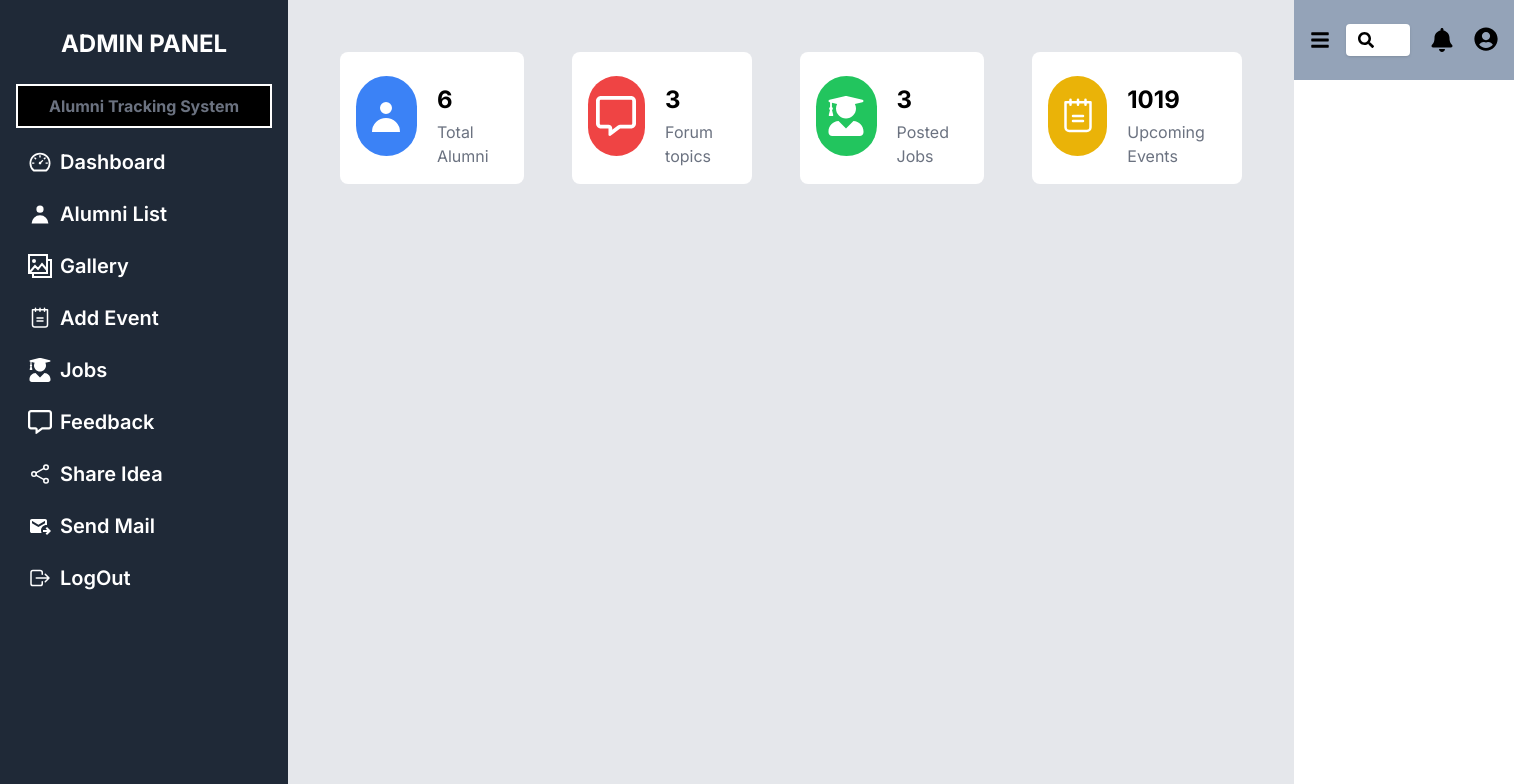
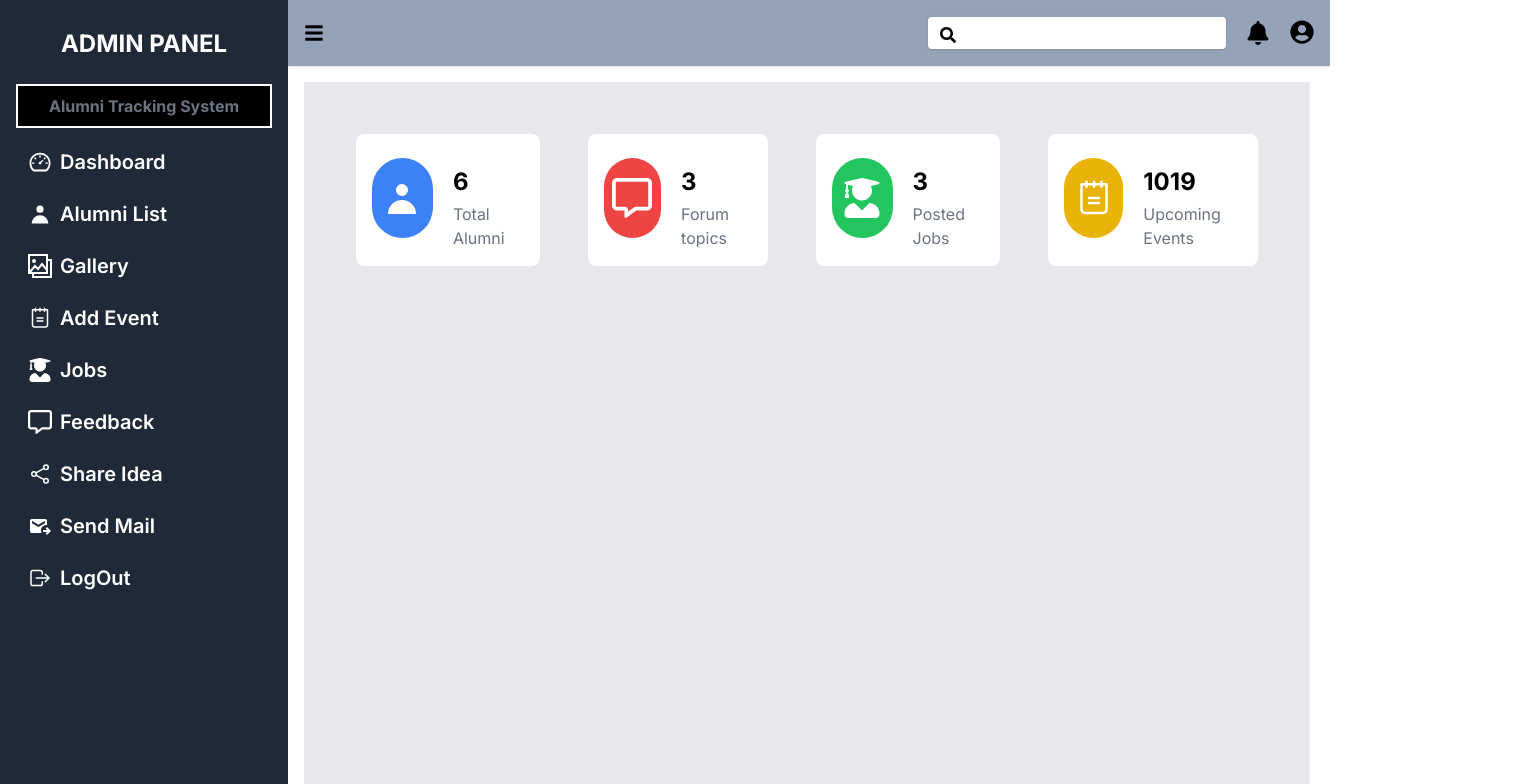
Before and after one commit to Viswajith2003/Alumni_Website, a Next.js app: page /ui/adminDash in a window 1280 px wide. Shown: the top 784 px of the page, 1514 px wide, since content can reach past the window. Built offline with nearby package versions, Linux system fonts and the light colour scheme.

Commit message:
admin dash align set

```diff
--- a/app/ui/adminDash/dashboard /page.tsx
+++ b/app/ui/adminDash/dashboard /page.tsx
@@ -4,13 +4,14 @@ import data from "./data";
 
 export default function Dashboard({ sidebarToggle, setSidebarToggle }) {
   return (
-    <div className={`${sidebarToggle ? "" : "ml-72"} w-full`}>
-
+    <div className={`${sidebarToggle} p-1`}>
       <div className="bg-gray-200 h-[840px] p-5">
         <div className="flex p-8 gap-12">
           {data.map((item, index) => (
             <div key={index} className="flex space-x-5 bg-white p-4 rounded-lg">
-              <div className={`model rounded-full w-20 h-20 mt-2 flex items-center justify-center ${item.color}`}>
+              <div
+                className={`model rounded-full w-20 h-20 mt-2 flex items-center justify-center ${item.color}`}
+              >
                 <item.icon className="text-white w-10 h-10" />
               </div>
               <div className="mt-4 space-y-1">
--- a/app/ui/adminDash/navbar/page.tsx
+++ b/app/ui/adminDash/navbar/page.tsx
@@ -1,19 +1,18 @@
 import React from "react";
 import { FaBars, FaBell, FaSearch, FaUserCircle } from "react-icons/fa";
 
-// Correct
-export default function NavAdmin({ sidebarToggle, setSidebarToggle }) {
+export default function Navbar({ sidebarToggle, setSidebarToggle }) {
   return (
-    <div className="text-black bg-slate-400 px-4 py-3 flex h-20 justify-between">
+    <div className="bg-slate-400 px-4 py-4 flex h-20 justify-between items-center shadow">
       <div className="flex items-center text-xl">
         <FaBars
-          className=" me-4 cursor-pointer"
-          onClick={() => setSidebarToggle(!sidebarToggle)} // should call the function
+          className="me-4 cursor-pointer"
+          onClick={() => setSidebarToggle(!sidebarToggle)}
         />
       </div>
       <div className="flex items-center gap-x-5">
         <div className="relative md:w-65">
-          <span className="relative md:absolute inset-y-0 left-0 fkex items-center pl-2">
+          <span className="relative md:absolute inset-y-0 left-0 flex items-center pl-2">
             <button className="p-1 focus:outline-none text-white md:text-black mt-1">
               <FaSearch />
             </button>
@@ -23,13 +22,13 @@ export default function NavAdmin({ sidebarToggle, setSidebarToggle }) {
             className="w-full px-4 py-1 pl-12 rounded shadow outline-none hidden md:block"
           />
         </div>
-        <div className="">
+        <div>
           <FaBell className="w-6 h-6" />
         </div>
         <div className="relative">
-          <button className=" group">
+          <button className="group">
             <FaUserCircle className="w-6 h-6 mt-1" />
-            <div className="z-10 hidden absolute  rounded-lg shadow w-32 group-focus:block top-full right-0">
+            <div className="z-10 hidden absolute rounded-lg shadow w-32 group-focus:block top-full right-0">
               <ul className="py-2 text-sm text-gray-950">
                 <li>
                   <a href="">Profile</a>
--- a/app/ui/adminDash/page.tsx
+++ b/app/ui/adminDash/page.tsx
@@ -5,15 +5,25 @@ import Navbar from "./navbar/page";
 import DashAdmin from "./dashboard /page";
 
 export default function AdminDash() {
-  const [sidebarToggle, setSidebarToggle] = useState(false); // ensure this is defined
+  const [sidebarToggle, setSidebarToggle] = useState(false);
+
   return (
-    <div className="flex">
+    <div className="flex h-screen">
       <Sidebar sidebarToggle={sidebarToggle} />
-      <DashAdmin
-        sidebarToggle={sidebarToggle}
-        setSidebarToggle={setSidebarToggle}
-      />
-      <Navbar sidebarToggle={sidebarToggle} setSidebarToggle={setSidebarToggle} />
+      <div
+        className={`flex flex-col w-full ${sidebarToggle ? "" : "ml-72"}`}
+      >
+        <Navbar
+          sidebarToggle={sidebarToggle}
+          setSidebarToggle={setSidebarToggle}
+        />
+        <main className="flex-grow p-3 pr-4">
+          <DashAdmin
+            sidebarToggle={sidebarToggle}
+            setSidebarToggle={setSidebarToggle}
+          />
+        </main>
+      </div>
     </div>
   );
 }
--- a/app/ui/adminDash/sidebar/page.tsx
+++ b/app/ui/adminDash/sidebar/page.tsx
@@ -1,5 +1,6 @@
 import React from "react";
-import Data from "./data.js";
+import Link from "next/link";
+import Data from "./data";
 
 export default function Sidebar({ sidebarToggle }) {
   return (
@@ -8,26 +9,24 @@ export default function Sidebar({ sidebarToggle }) {
         sidebarToggle ? "hidden" : "block"
       } w-72 bg-gray-800 fixed h-full px-4 py-2`}
     >
-      <div className=" mb-6 flex items-center justify-center">
+      <div className="mb-6 flex items-center justify-center">
         <h1 className="text-2xl text-white font-bold mt-5">ADMIN PANEL</h1>
       </div>
-
       <div className="flex items-center justify-center bg-black border-2 border-white p-2">
         <h1 className="text-[16px] text-gray-500 font-bold">
           Alumni Tracking System
         </h1>
       </div>
-
-      <ul className="mt-3 text-white font-bold  ">
+      <ul className="mt-3 text-white font-bold">
         {Data.map((item, index) => (
           <li
             key={index}
             className="mb-2 rounded hover:shadow hover:bg-blue-500 py-2"
           >
-            <a href="#" className="px-3 flex items-center gap-2">
+            <Link href={item.path} className="px-3 flex items-center gap-2">
               <item.icon className="w-6 h-6" />
               <h2 className="text-xl font-semibold">{item.name}</h2>
-            </a>
+            </Link>
           </li>
         ))}
       </ul>
```
